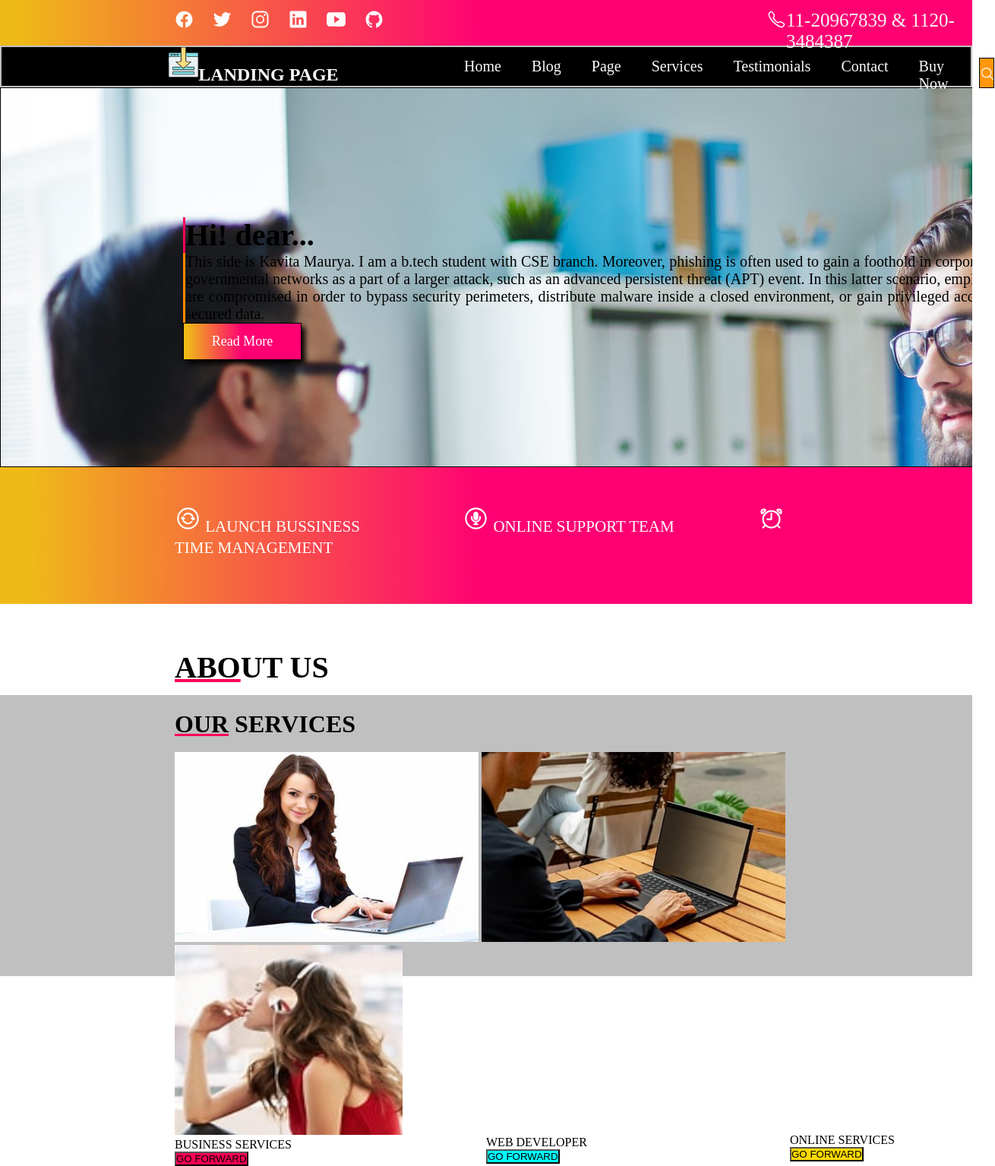
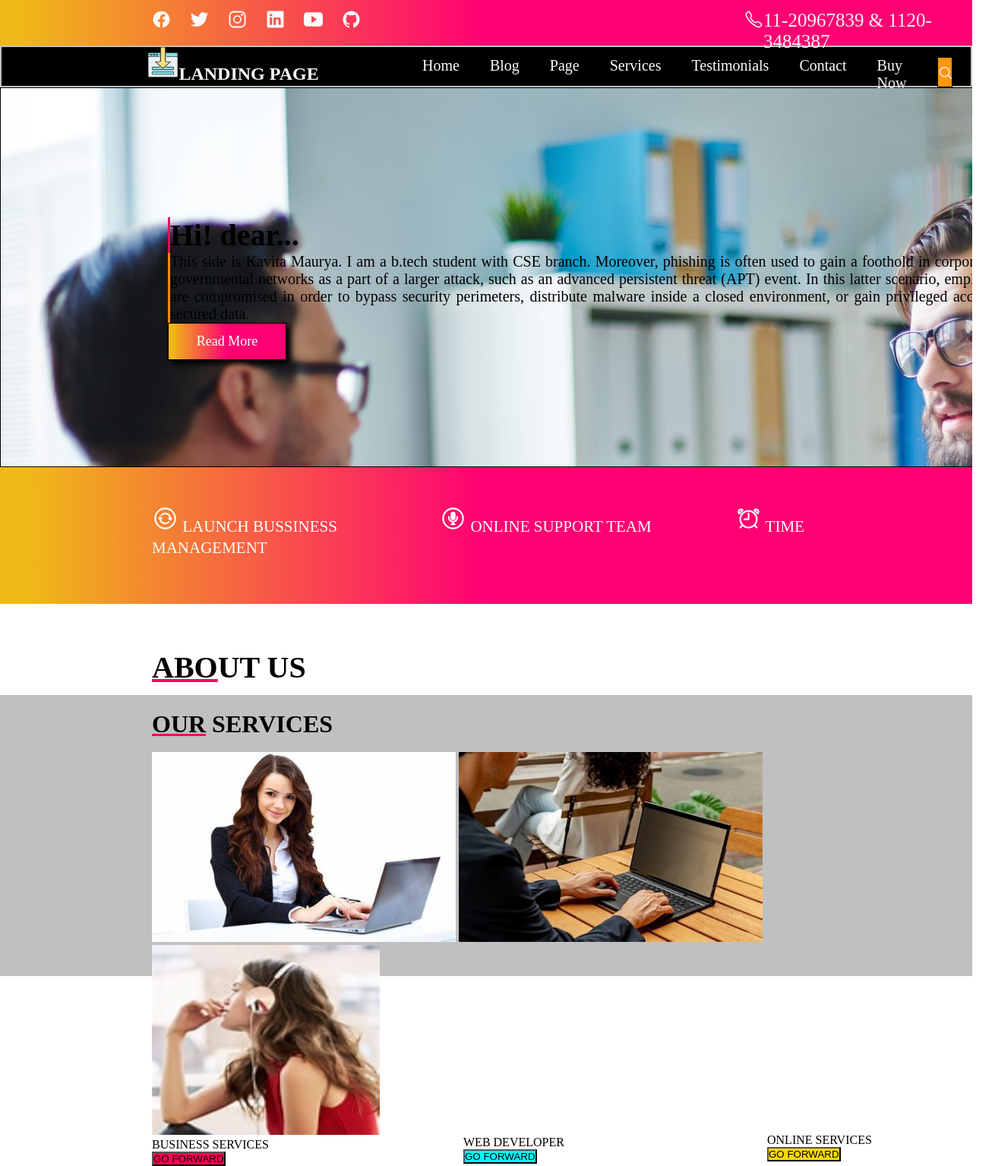
Before and after one commit to mauryakavita/codeshoft.task-1, a plain HTML site: page index.html in a window 1280 px wide. Shown: the whole page at 76% size, 1310 px wide, since content can reach past the window. Drawn offline with nearby package versions, Linux system fonts and the light colour scheme.

Commit message:
Update style.css

```diff
--- a/style.css
+++ b/style.css
@@ -20,7 +20,7 @@
     margin: 0 auto;
 }
 .top-bar{
-    padding-left: 230px;
+    padding-left: 200px;
     padding-top: 1%;
     font-size :25px;
    display: flex;
@@ -45,7 +45,7 @@ a{
     background-color: black;
     height: 55px;
     color: black;
-    padding-left :217px;
+    padding-left :190px;
 }
 
 .logo-text{
@@ -61,7 +61,7 @@ h2{
 }
 
 .nav-items{
-    margin-left: 328px;
+    margin-left: 300px;
     display: flex;
     gap: 2.5rem;
     padding: 4em;
@@ -109,7 +109,7 @@ h2{
  .content {
     align-items: center;
     text-align: justify;
-    padding-left: 220px;
+    padding-left: 200px;
    padding-top: 150px;
     padding-right: 350px;
     font-size: 20px;
@@ -334,7 +334,7 @@ z-index: 1;
     background-image: linear-gradient(to right,rgb(239, 185, 23) 3%,rgb(255, 0, 115) 50%);
     width: 100%;
     padding-top: 50px;
-    padding-left: 230px;
+    padding-left: 200px;
     font-size: 20px;
     color: white;
     padding-right: 210px;
@@ -376,7 +376,7 @@ z-index: 1;
    height: 700px;
    width: 100%;
    background-color: white;
-   padding-left: 230px;
+   padding-left: 200px;
    color: black;
    font-size: 20px;
    padding-right: 800px;
@@ -395,7 +395,7 @@ z-index: 1;
    height: 370px;
    background-color: silver;
    padding: 20px;
-   padding-left: 230px;
+   padding-left: 200px;
 }
 #text{
    text-decoration: underline;
```
